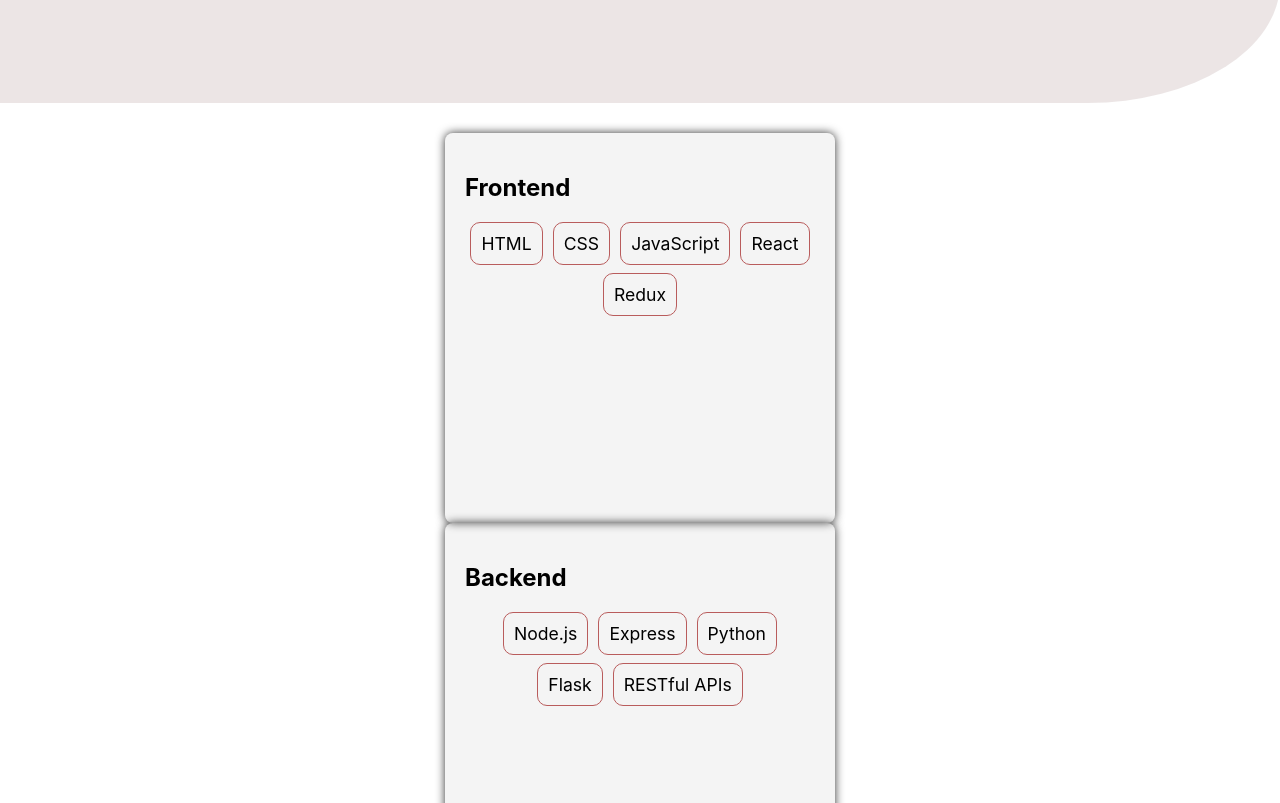
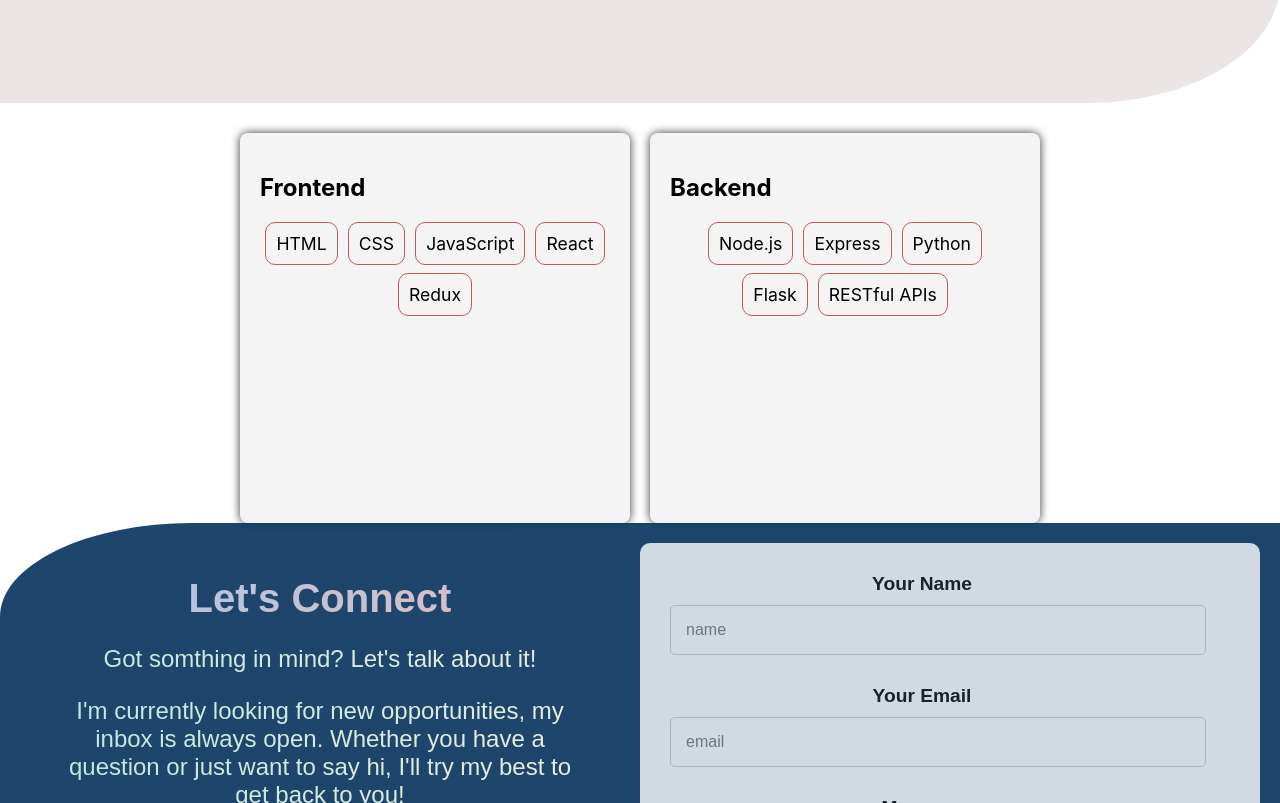
Before and after one commit to abdozayan12/New-Portfolio, a React (Create React App) app: page / in a window 1280 px wide. Shown: the part 697-1500 px from the top of the page. Built offline with nearby package versions, Linux system fonts and the light colour scheme.

Commit message:
Update About.css

```diff
--- a/src/components/About/About.css
+++ b/src/components/About/About.css
@@ -1,4 +1,4 @@
-.about {
+.about-cards {
     display: flex;
     flex-wrap: wrap;
     gap: 20px;
```
